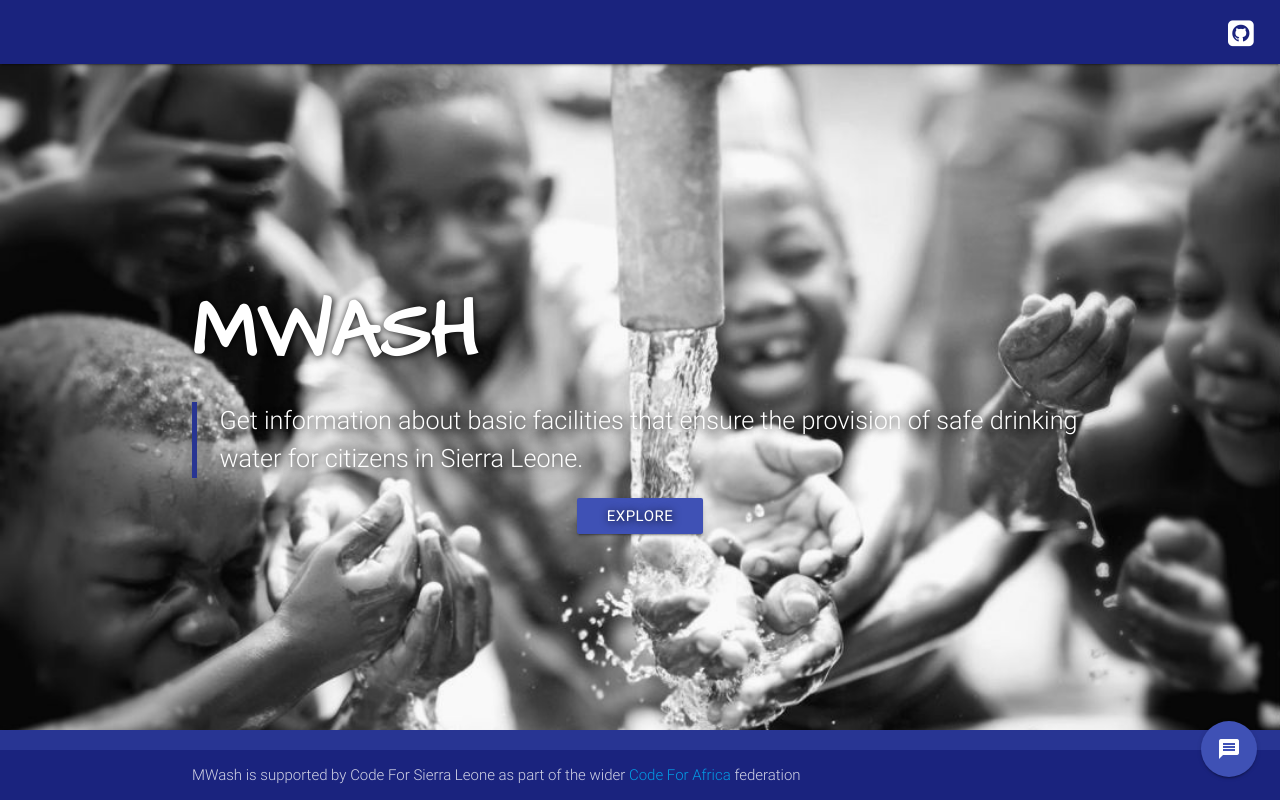
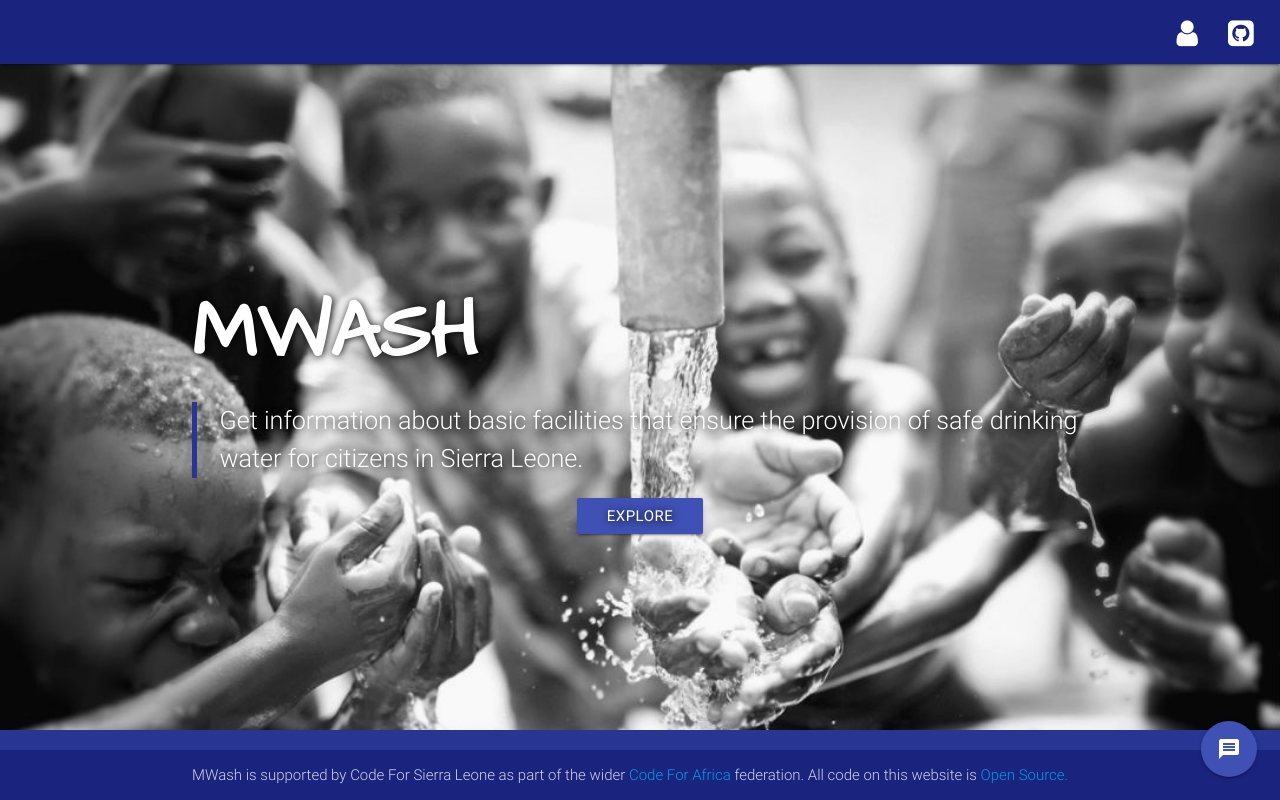
Before and after one commit to Code4SierraLeone/MWash, a CodeIgniter app: page /MWash/ in a window 1280 px wide. Run offline with CodeIgniter, Linux system fonts and the light colour scheme; some libraries are stand-ins or nearby versions.

Commit message:
updated site info

```diff
--- a/application/views/explore.php
+++ b/application/views/explore.php
@@ -107,7 +107,7 @@ defined('BASEPATH') OR exit('No direct script access allowed');
         <div class="container"><a href="#" data-activates="nav-mobile" class="button-collapse top-nav waves-effect waves-light circle hide-on-large-only"><i class="material-icons">menu</i></a></div>
         <div class="col s12">
             <ul class="right">
-                <li class="right tooltipped" data-position="bottom" data-delay="1" data-tooltip="Open Source Repository">
+                <li class="right tooltipped" data-position="bottom" data-delay="1" data-tooltip="Github">
                     <a href="https://github.com/Code4SierraLeone/MWash/" target="_blank" class="fa fa-github-square fa-2x waves-effect waves-light"><span class="icon-text"></span></a>
                 </li>
                 <li class="right tooltipped" data-position="bottom" data-delay="1" data-tooltip="Dashboard">
--- a/application/views/home.php
+++ b/application/views/home.php
@@ -25,15 +25,12 @@ defined('BASEPATH') OR exit('No direct script access allowed');
     <nav class="row indigo darken-4">
         <div class="col s12">
             <ul class="right">
-<!--                <li class="right">-->
-<!--                    <a href="" target="_blank" class="fa fa-facebook-square fa-2x waves-effect waves-light"><span class="icon-text"></span></a>-->
-<!--                </li>-->
-                <li class="right">
+                <li class="right tooltipped" data-position="bottom" data-delay="1" data-tooltip="Github">
                     <a href="https://github.com/Code4SierraLeone/MWash/" target="_blank" class="fa fa-github-square fa-2x waves-effect waves-light"><span class="icon-text"></span></a>
                 </li>
-<!--                <li class="right">-->
-<!--                    <a href="" target="_blank" class="fa fa-twitter-square fa-2x waves-effect waves-light"><span class="icon-text"></span></a>-->
-<!--                </li>-->
+                <li class="right tooltipped" data-position="bottom" data-delay="1" data-tooltip="Dashboard">
+                    <a href="<?php echo base_url(); ?>index.php/login" target="_blank" class="fa fa-user fa-2x waves-effect waves-light"><span class="icon-text"></span></a>
+                </li>
             </ul>
         </div>
     </nav>
@@ -78,7 +75,7 @@ defined('BASEPATH') OR exit('No direct script access allowed');
 <footer class="page-footer indigo darken-3">
     <div class="footer-copyright indigo darken-4">
         <div class="container">
-            <span>MWash is supported by Code For Sierra Leone as part of the wider <a href="https://codeforafrica.org">Code For Africa </a>federation</span>
+            <span>MWash is supported by Code For Sierra Leone as part of the wider <a href="https://codeforafrica.org" target="_blank">Code For Africa </a>federation. All code on this website is <a href="https://github.com/Code4SierraLeone/MWash/" target="_blank">Open Source.</a></span>
         </div>
     </div>
 </footer>
```
